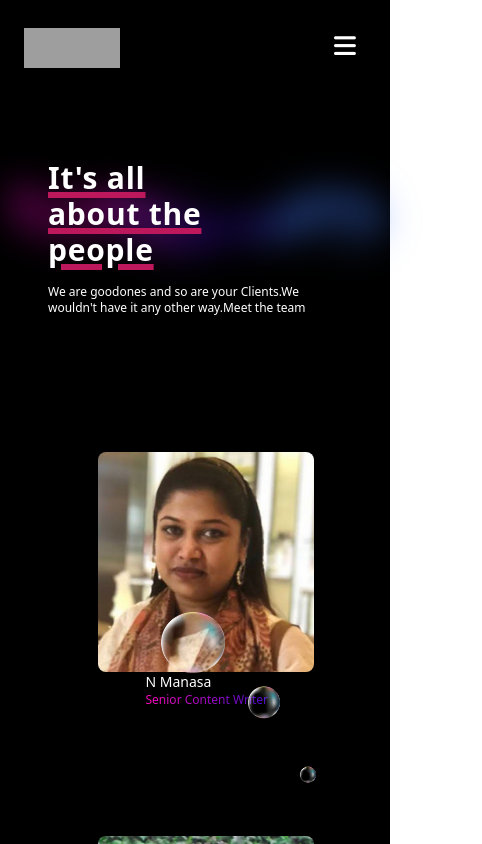
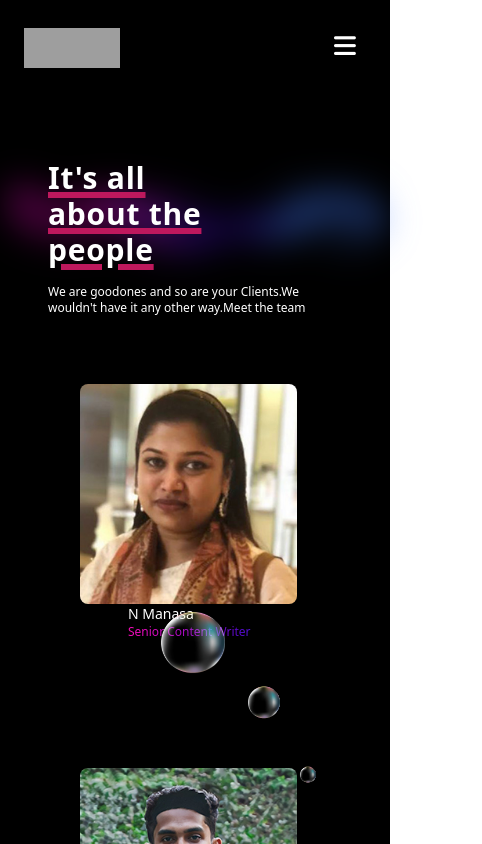
Before and after one commit to Codlerr/codler-test, a React (Create React App) app: page /teams in a window 390 px wide. Shown: the top 844 px of the page, 482 px wide, since content can reach past the window. Built offline with nearby package versions, Linux system fonts and the light colour scheme; grey boxes are pictures that could not be loaded; a web font is replaced by a local one.

Commit message:
responsive issue fix

```diff
--- a/src/component/slider.js
+++ b/src/component/slider.js
@@ -32,7 +32,7 @@ export default function Imageslider() {
         </div>
         </div>
 
-      <div className="w-[100%] mt-5 lg:mt-5 xs:w-96 md:w-full xs:-ml-3 sm:ml-0 sm:px-6 md:px-0">
+      <div className=" mt-5 lg:mt-5 md:w-full xs:-ml-3 sm:ml-0 sm:px-6 md:px-0">
         <Slider ref={sliderRef} arrows={false} slidesToShow={4} {...settings}>
         <div>
           <img src={images[0].url} alt='image' className='w-[227px] h-[228px] ml-4 rounded-sm'/>
--- a/src/component/teams.js
+++ b/src/component/teams.js
@@ -24,7 +24,7 @@ function Teams() {
         <div>
 
 
-                <section className=''>
+                <section className='h-96'>
                     <div className=''>
                     <img src={shade} className='blur-lg z-0 absolute  pt-40 lg:pt-16' data-aos="zoom-in"></img>
                         <div className='text-white blur-none py-40 mx-12 lg:mx-36' data-aos="fade-up">
@@ -35,8 +35,8 @@ function Teams() {
                     </div>
                 </section>
 
-                <section className=''>
-                    <div className='lg:mx-36 mx-8 md:mx-12 sm:mx-[25%] grid md:grid-cols-3 xl:grid-cols-4 -mt-10 '>
+                <section className='overflow-hidden '>
+                    <div className='lg:mx-36 mx-10 sm:mx-20 md:mx-12  grid md:grid-cols-3 xl:grid-cols-4  '>
                        {images.map(display)}
                    </div>
                 </section>
```
